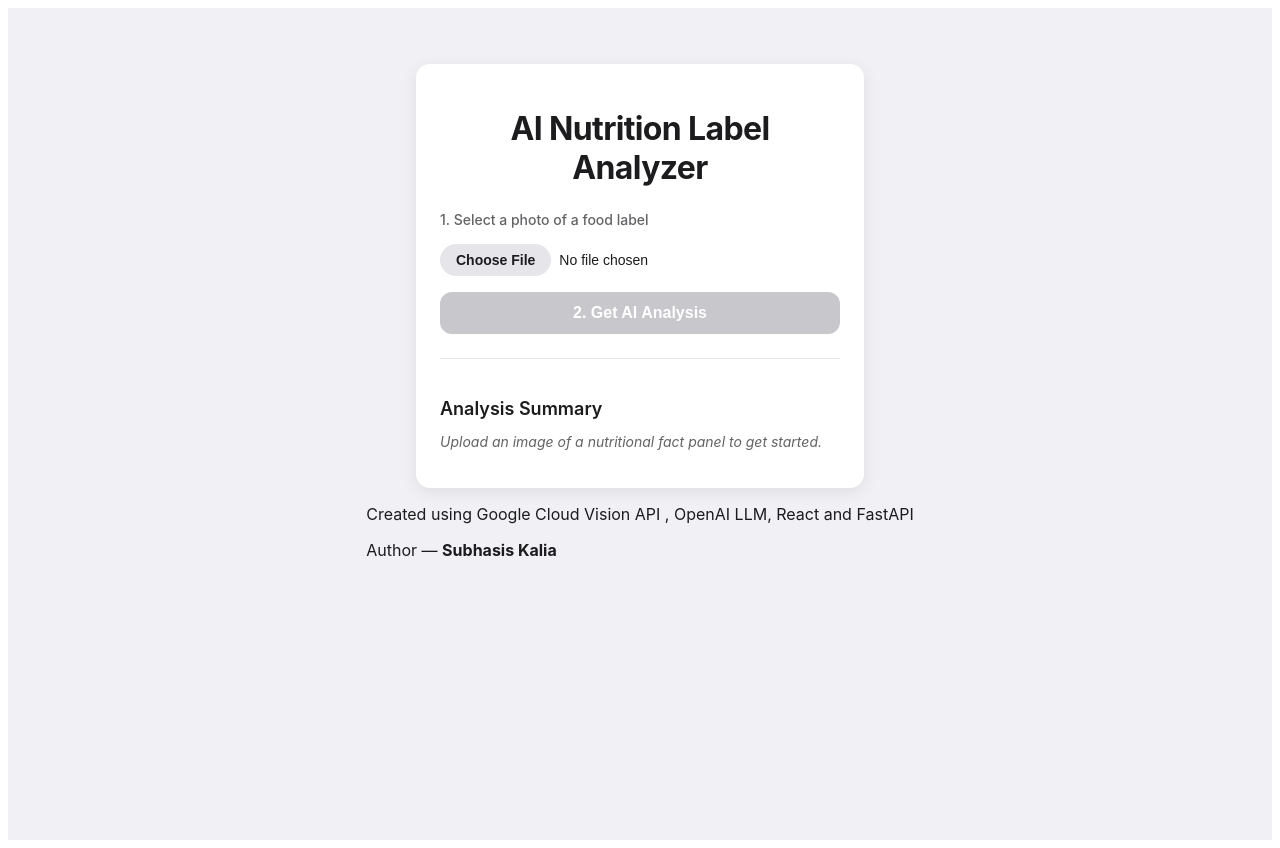
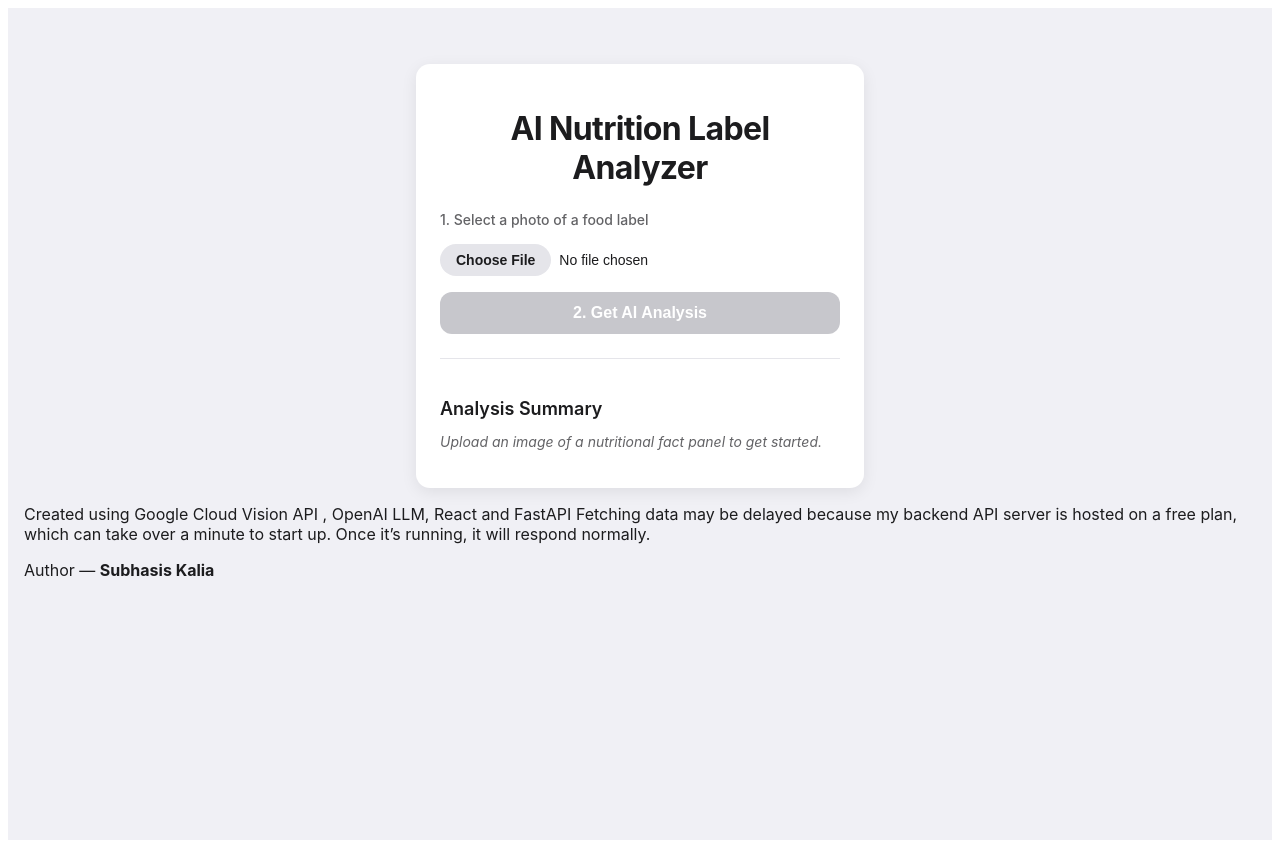
Before and after one commit to subhasis-kalia-dev/HealthCheck_FrontEnd, a React (Vite) app: page / in a window 1280 px wide. Built offline with nearby package versions, Linux system fonts and the light colour scheme.

Commit message:
Update footer with backend API delay information
Added note about potential data fetching delays due to free plan hosting.

```diff
--- a/src/App.jsx
+++ b/src/App.jsx
@@ -157,6 +157,9 @@ function App() {
          <footer className="footerSection">
         <p className="disclaimerText">
              Created using Google Cloud Vision API , OpenAI LLM, React and FastAPI
+            Fetching data may be delayed because my backend API server is hosted on a free plan, which can take over a minute to start up. Once it’s running, it will respond normally.
+
+
         </p>
         <p className="authorText">Author — <strong>Subhasis Kalia</strong></p>
       </footer>
```
